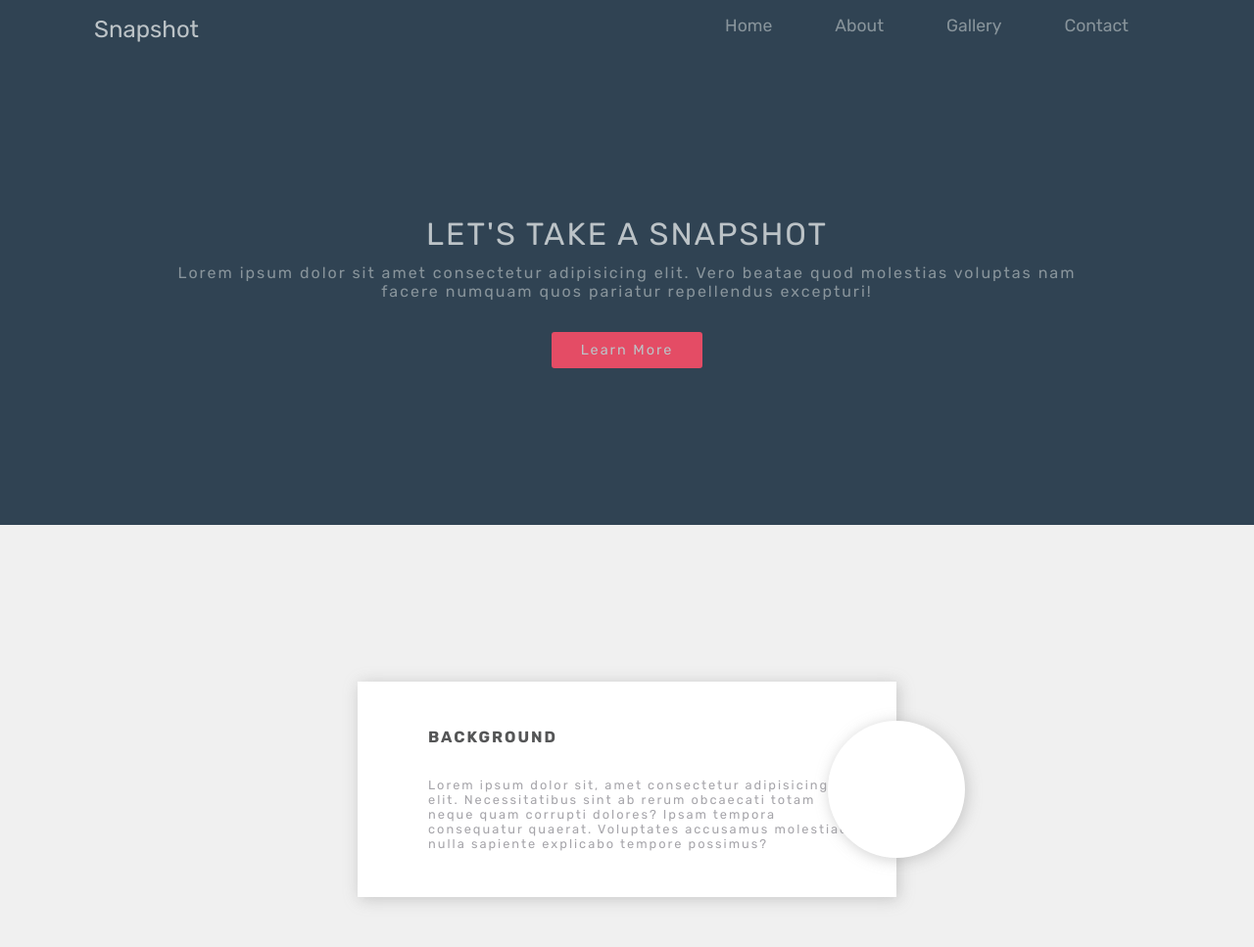
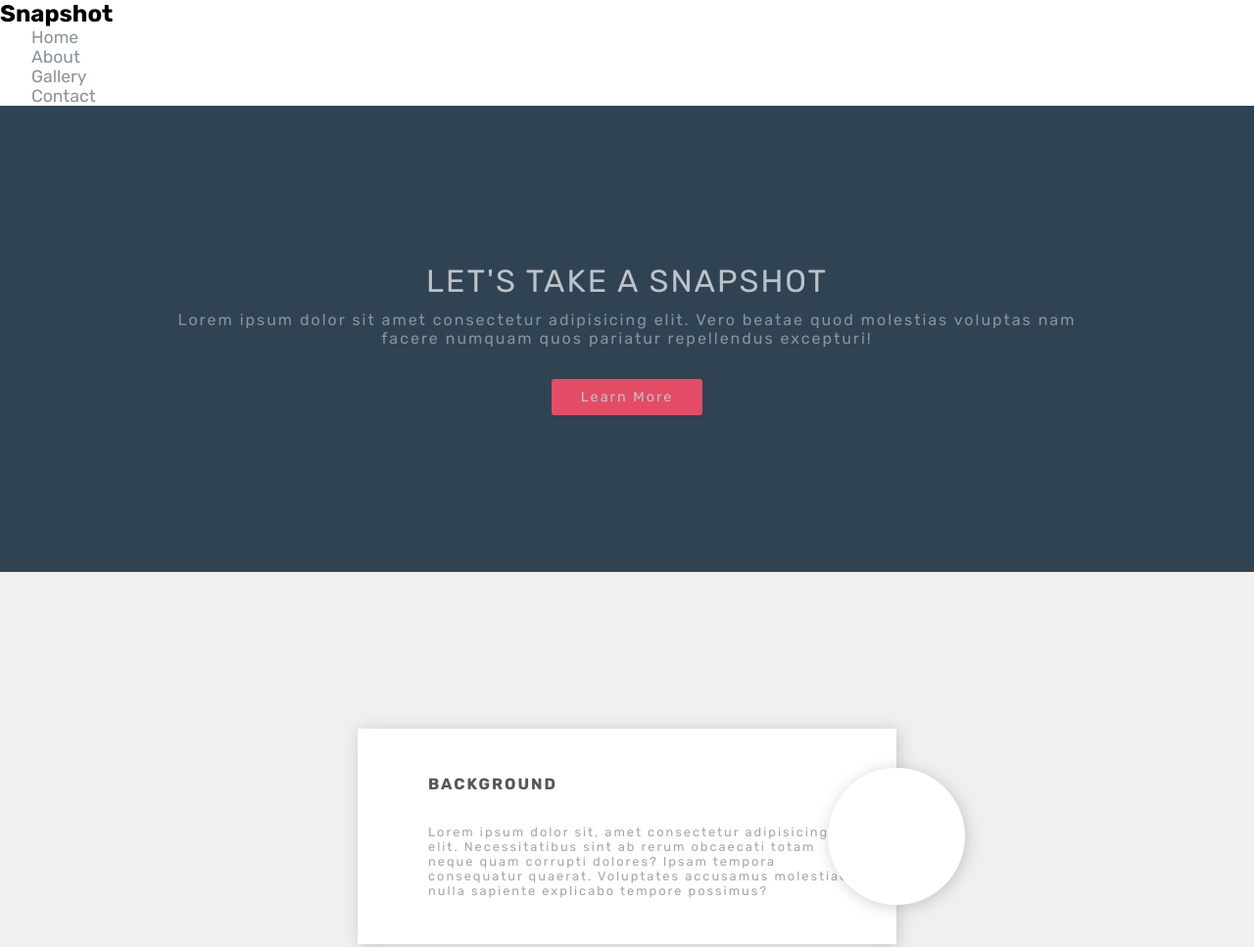
Before and after one commit to Bukkyolomolehin/Responsive-design-task, a plain HTML site: page index.html in a window 1280 px wide. Shown: the top 967 px of the page at 98% size. Drawn offline with Linux system fonts and the light colour scheme.

Commit message:
updated index.html
Added new Nav element

```diff
--- a/index.html
+++ b/index.html
@@ -8,15 +8,24 @@
     <link rel="stylesheet" href="styles.css">
 </head>
 <body>
-    <div class="nav-bar">
-        <div class="logo">Snapshot</div>
-        <ul class="nav-links">
-            <li><a href="#">Home</a></li>
-            <li><a href="#">About</a></li>
-            <li><a href="#">Gallery</a></li>
-            <li><a href="#">Contact</a></li>
-        </ul>
+    <div class="nav-container">
+        <nav class="navbar">
+            <h1 id="navbar-logo">Snapshot</h1>
+            <div class="menu-toggle" id="mobile-menu">
+                <span class="bar"></span>
+                <span class="bar"></span>
+                <span class="bar"></span>
+            </div>
+            <ul class="nav-menu">
+                <li><a href="#" class="nav-links">Home</a></li>
+                <li><a href="#" class="nav-links">About</a></li>
+                <li><a href="#" class="nav-links">Gallery</a></li>
+                <li><a href="#" class="nav-links">Contact</a></li>
+
+            </ul>
+        </nav>
     </div>
+
 
     <!-- Hero section -->
 
```
